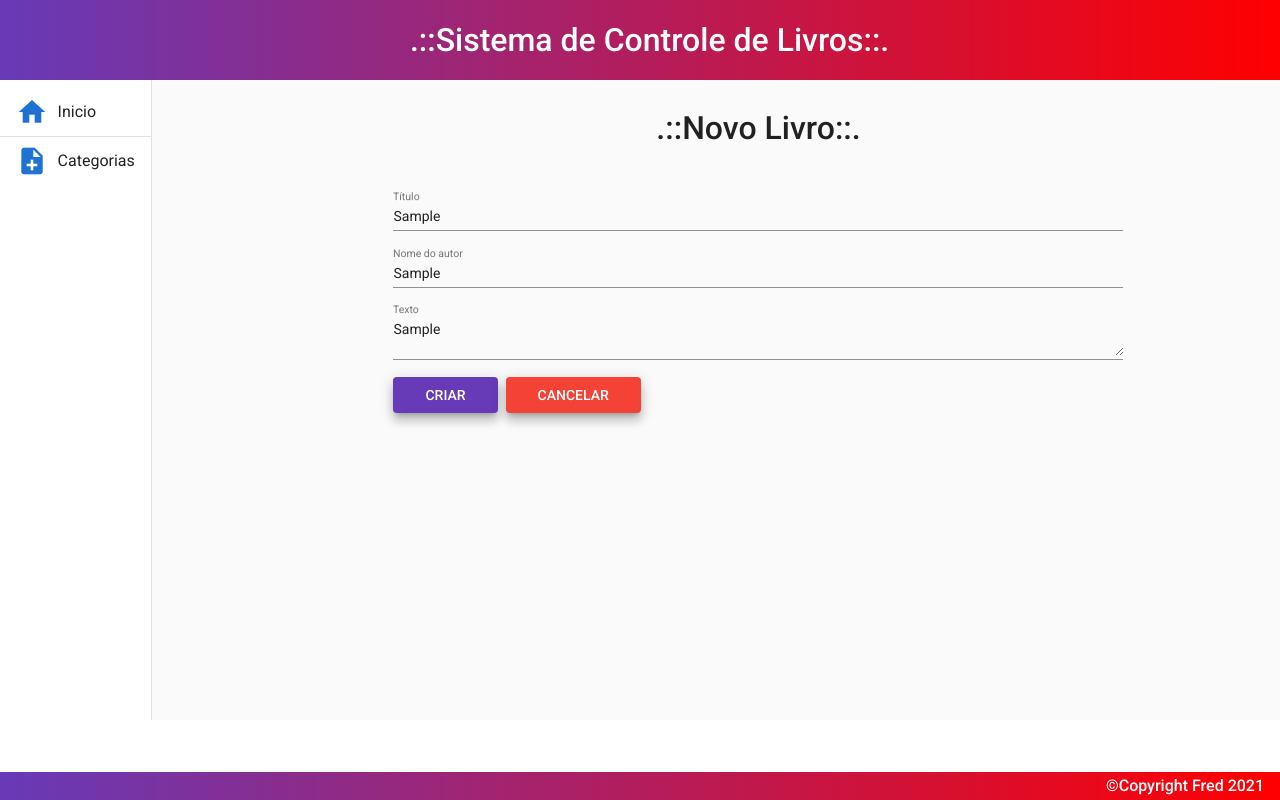
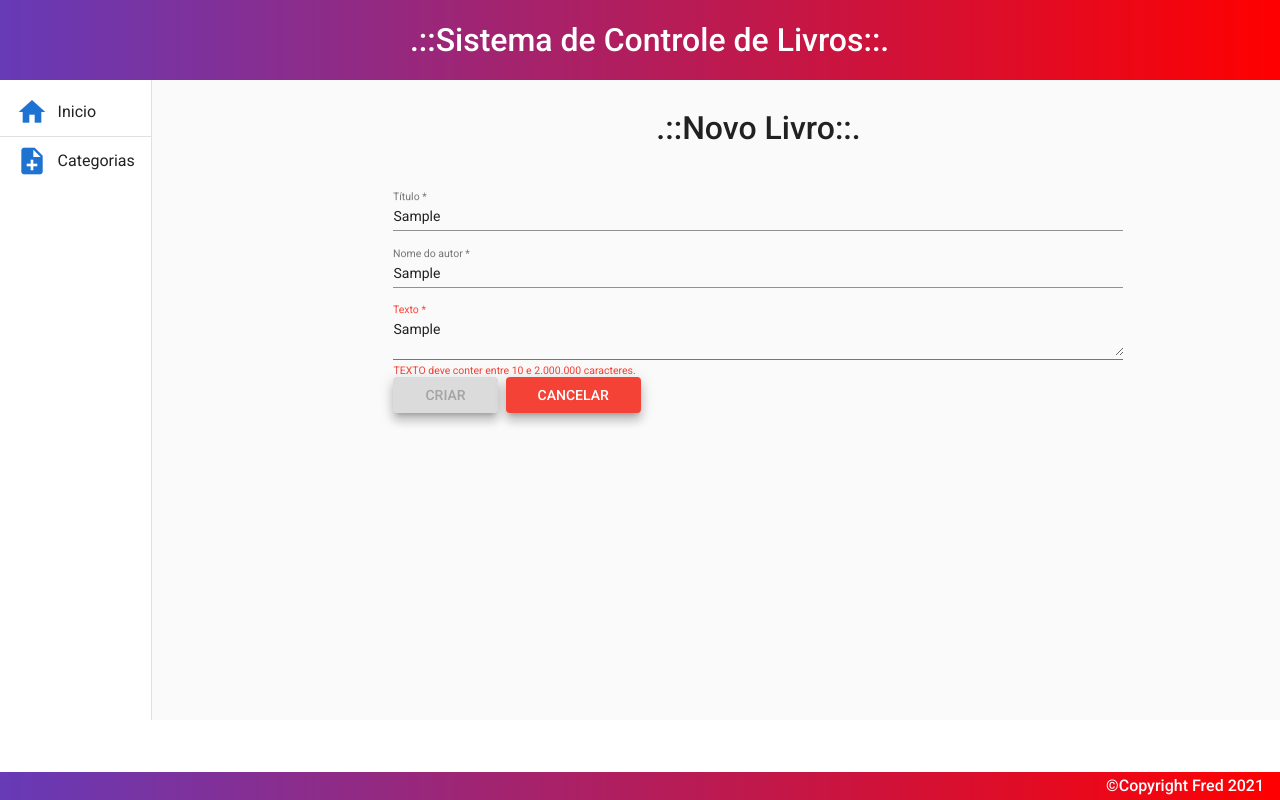
Before and after one commit to fredyefra/angular-livraria-frontend, an Angular app: page /categorias/1/livros/create in a window 1280 px wide. Both pictures are taken after typing "Sample", "Sample", "Sample" into the empty fields and a click on the button "CANCELAR". Built offline with nearby package versions, Linux system fonts and the light colour scheme.

Commit message:
Validaçao de formulario Livro com os componentes FormControl, Validators.

```diff
--- a/src/app/app.module.ts
+++ b/src/app/app.module.ts
@@ -19,7 +19,7 @@ import { CdkTableModule } from "@angular/cdk/table";
 import { MatButtonModule } from "@angular/material/button";
 import { MatDividerModule } from "@angular/material/divider";
 import { MatInputModule } from "@angular/material/input";
-import { FormsModule } from "@angular/forms";
+import { FormsModule,  ReactiveFormsModule } from "@angular/forms";
 import { MatFormFieldModule } from "@angular/material/form-field";
 import { MatSnackBarModule } from "@angular/material/snack-bar";
 import { CategoriaCreateComponent } from "./components/view/categoria/categoria-create/categoria-create.component";
@@ -28,7 +28,7 @@ import { CategoriaUpdateComponent } from './components/view/categoria/categoria-
 import {MatDialogModule} from '@angular/material/dialog';
 import {LivroListComponent} from './components/view/livro/livro-list/livro-list.component';
 import { LivroCreateComponent } from "./components/view/livro/livro-create/livro-create.component";
-//import { LivroComponent } from './components/view/livro/livro.component';
+
 
 
 
@@ -65,6 +65,7 @@ import { LivroCreateComponent } from "./components/view/livro/livro-create/livro
     MatFormFieldModule,
     MatSnackBarModule,
     MatDialogModule,
+    ReactiveFormsModule
   ],
   providers: [],
   bootstrap: [AppComponent],
--- a/src/app/components/view/livro/livro-create/livro-create.component.html
+++ b/src/app/components/view/livro/livro-create/livro-create.component.html
@@ -4,21 +4,24 @@
     </h1>
     <mat-form-field class="form">
        <mat-label>Título</mat-label>
-       <input matInput  type="text" name="titulo" placeholder="lorem ipsum" maxlength="100">
+       <input matInput [formControl]="titulo" required type="text"  type="text" name="titulo" placeholder="lorem ipsum" maxlength="100">
+       <mat-error *ngIf="titulo.invalid"> {{ message() }}</mat-error>
     </mat-form-field>
 
     <mat-form-field class="form">
         <mat-label>Nome do autor</mat-label>
-        <input matInput  type="text" name="autor" placeholder="lorem ipsum" maxlength="100">
-     </mat-form-field>
+        <input  matInput [formControl]="nome_autor" required type="text" name="nome_autor" placeholder="lorem ipsum" maxlength="100">
+        <mat-error *ngIf="nome_autor.invalid"> {{ message() }}</mat-error>
+    </mat-form-field>
 
     <mat-form-field class="form">
         <mat-label>Texto</mat-label>
-        <textarea matInput  type="text" name="texto" placeholder="lorem ipsum" maxlength="2000000"></textarea>
-     </mat-form-field>
+        <textarea matInput  [formControl]="texto" required type="text" name="texto" placeholder="lorem ipsum" maxlength="2000000"></textarea>
+        <mat-error *ngIf="texto.invalid"> {{ message() }}</mat-error>
+    </mat-form-field>
 
     <div class="buttons">
-        <button   class="button mat-elevation-z8" mat-flat-button color="primary">
+        <button [disabled]="message()"  (click)="create()" class="button mat-elevation-z8" mat-flat-button color="primary">
             CRIAR
           </button>
 
--- a/src/app/components/view/livro/livro-create/livro-create.component.ts
+++ b/src/app/components/view/livro/livro-create/livro-create.component.ts
@@ -1,15 +1,63 @@
-import { Component, OnInit } from '@angular/core';
+import { Component, OnInit } from "@angular/core";
+import { Router } from "@angular/router";
+import { LivroService } from "../livro.service";
+import { Livro } from "../livro.model"
+import { FormControl, Validators } from "@angular/forms";
 
 @Component({
-  selector: 'app-livro-create',
-  templateUrl: './livro-create.component.html',
-  styleUrls: ['./livro-create.component.css']
+  selector: "app-livro-create",
+  templateUrl: "./livro-create.component.html",
+  styleUrls: ["./livro-create.component.css"],
 })
 export class LivroCreateComponent implements OnInit {
 
-  constructor() { }
+  titulo = new FormControl("",[Validators.minLength(3)])
+  nome_autor = new FormControl("",[Validators.minLength(3)])
+  texto = new FormControl("",[Validators.minLength(10)])
 
-  ngOnInit(): void {
+  livro: Livro = {
+    titulo: "",
+    nome_autor: "",
+    texto: "",
   }
 
+  constructor(private service: LivroService, private rota: Router) {}
+
+  ngOnInit(): void {}
+
+  message() {
+
+    if (this.titulo.invalid){
+      return "TITULO deve conter entre 3 e 100 caracteres.";
+    }
+
+    if (this.nome_autor.invalid){
+      return "NOME DO AUTOR deve conter entre 3 e 100 caracteres.";
+    }
+
+    if (this.texto.invalid){
+      return "TEXTO deve conter entre 10 e 2.000.000 caracteres.";
+    }
+
+    return false;
+  }
+
+
+  create(): void {
+    this.service.create(this.livro).subscribe(
+      (resposta) => {
+        this.service.mensagem("Livro criado e associado a uma categoria com sucesso!");
+        //this.rota.navigate(["livros"]);
+      },
+      (err) => {
+        for (let i = 0; i < err.error.errors.length; i++) {
+          this.service.mensagem(err.error.errors[i].message);
+        }
+      }
+    );
+  }
+
+  cancel(): void {
+    this.rota.navigate(["livros"]);
+  }
 }
--- a/src/app/components/view/livro/livro-list/livro-list.component.ts
+++ b/src/app/components/view/livro/livro-list/livro-list.component.ts
@@ -39,6 +39,4 @@ export class LivroListComponent implements OnInit {
   novoLivro(): void{
     this.rota.navigate([`/categorias/${this.categoria_id}/livros/create`]);
   }
-
-
 }
--- a/src/app/components/view/livro/livro.service.ts
+++ b/src/app/components/view/livro/livro.service.ts
@@ -12,11 +12,26 @@ export class LivroService {
 
   urlEndpoint: String = environment.urlEndPoint;
 
-  constructor(private http: HttpClient, private _snack: MatSnackBar) {}
+  constructor(private http: HttpClient, private snack: MatSnackBar) {}
 
   findAllByCategoria(categoria_id:string): Observable<Livro[]> {
     const url = `${this.urlEndpoint}/livros?categoria=${categoria_id}`;
     return this.http.get<Livro[]>(url);
   }
 
+  create(livro: Livro): Observable<Livro> {
+    const url = `${this.urlEndpoint}/livros`;
+    return this.http.post<Livro>(url, livro);
+  }
+
+
+
+  mensagem(mensagem: String): void {
+    this.snack.open(`${mensagem}`, "OK", {
+      horizontalPosition: "end",
+      verticalPosition: "top",
+      duration: 3500,
+    });
+  }
+
 }
```
